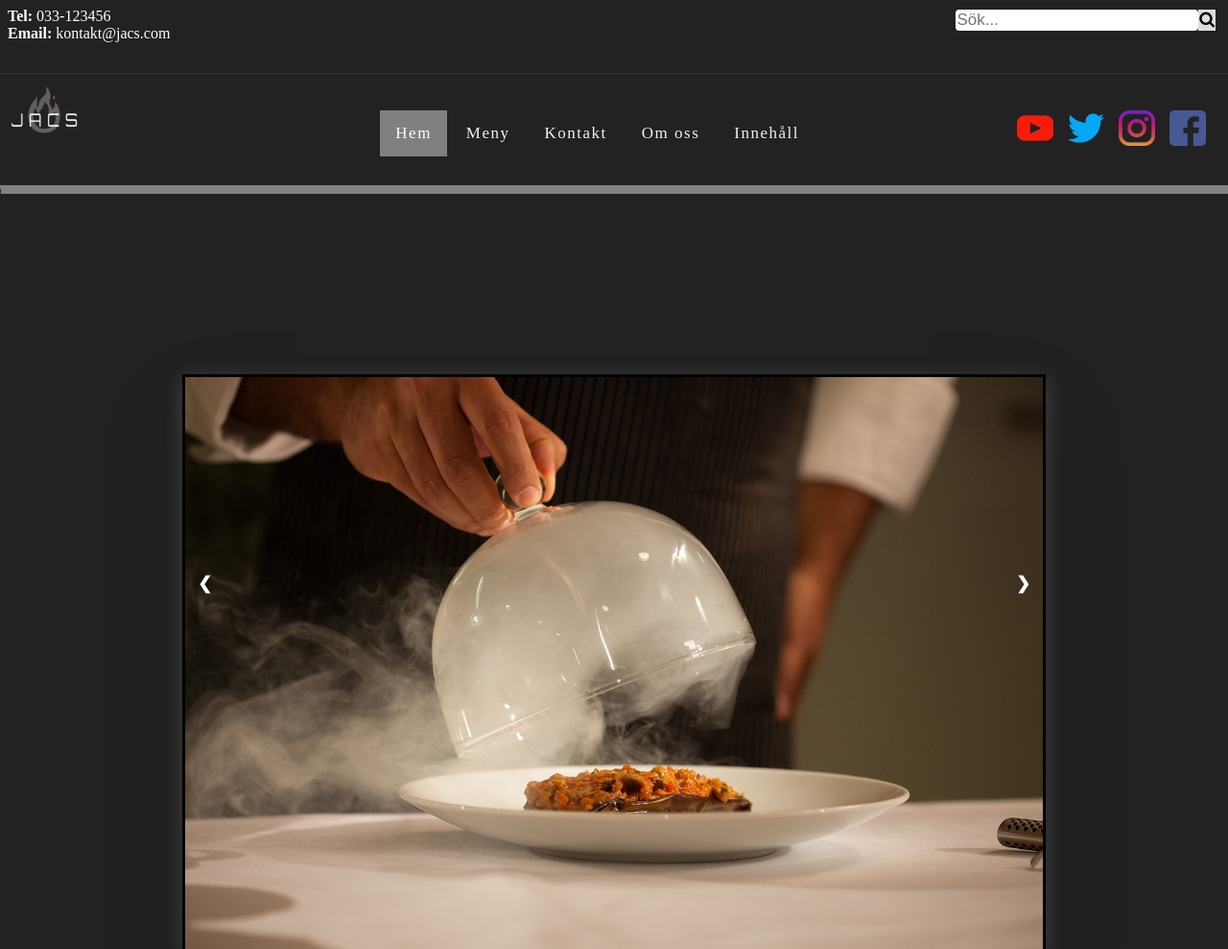
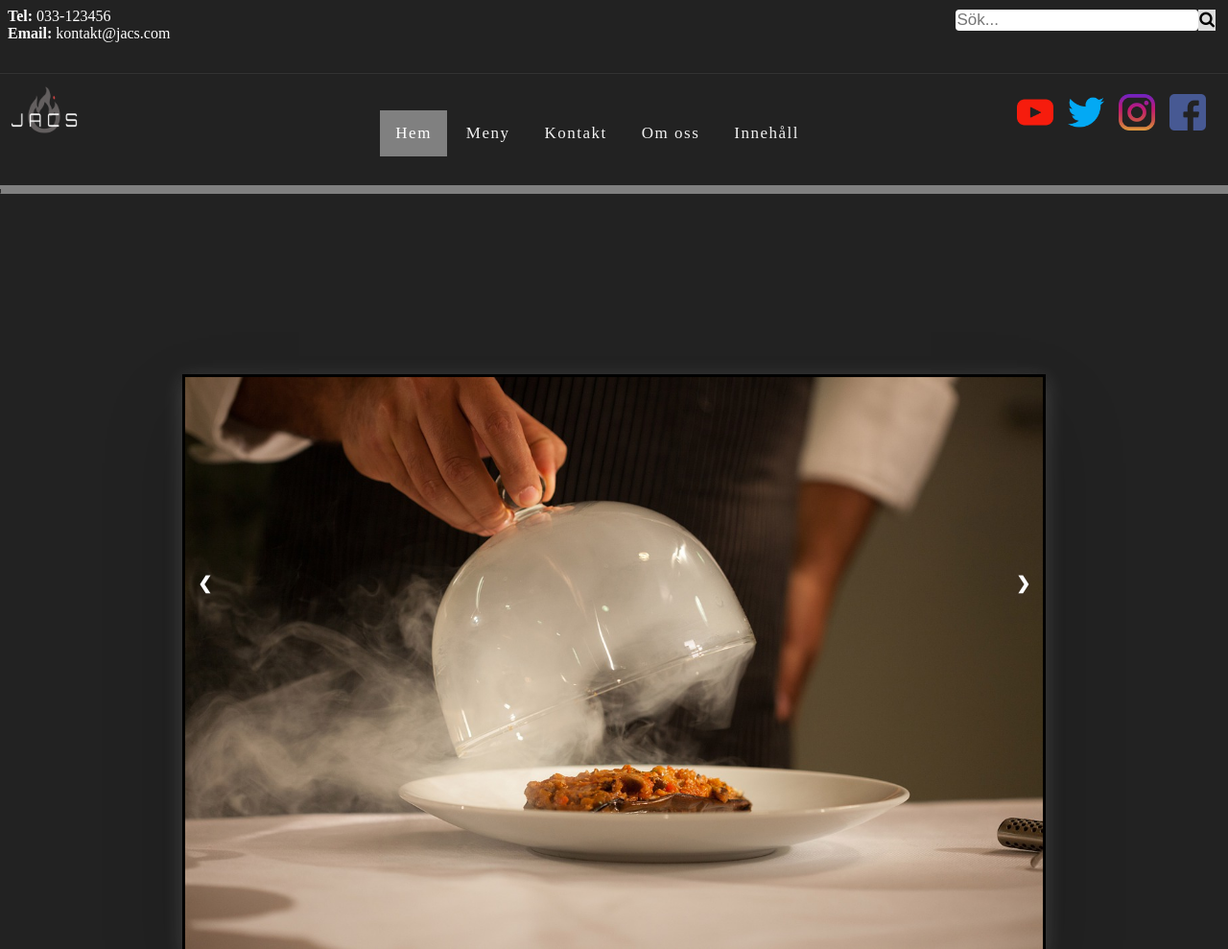
Before and after one commit to juliusjonsson/Projekt---webbdesign, a plain HTML site: page index.html in a window 1280 px wide. Shown: the top 989 px of the page at 96% size. Drawn offline with Linux system fonts and the light colour scheme.

Commit message:
ändring 3
ändring 3

```diff
--- a/style.css
+++ b/style.css
@@ -146,6 +146,7 @@
     width: 3%;
     margin: 0px;
     margin-right: 15px;
+    margin-top: -1.3%;
 }
 
 
```
